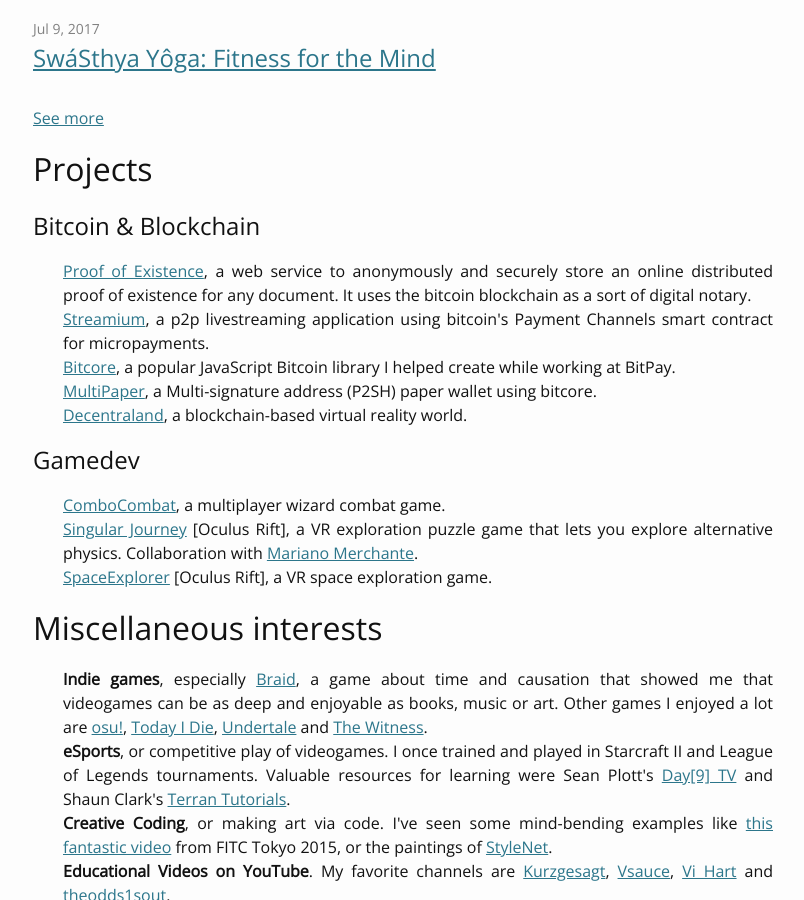
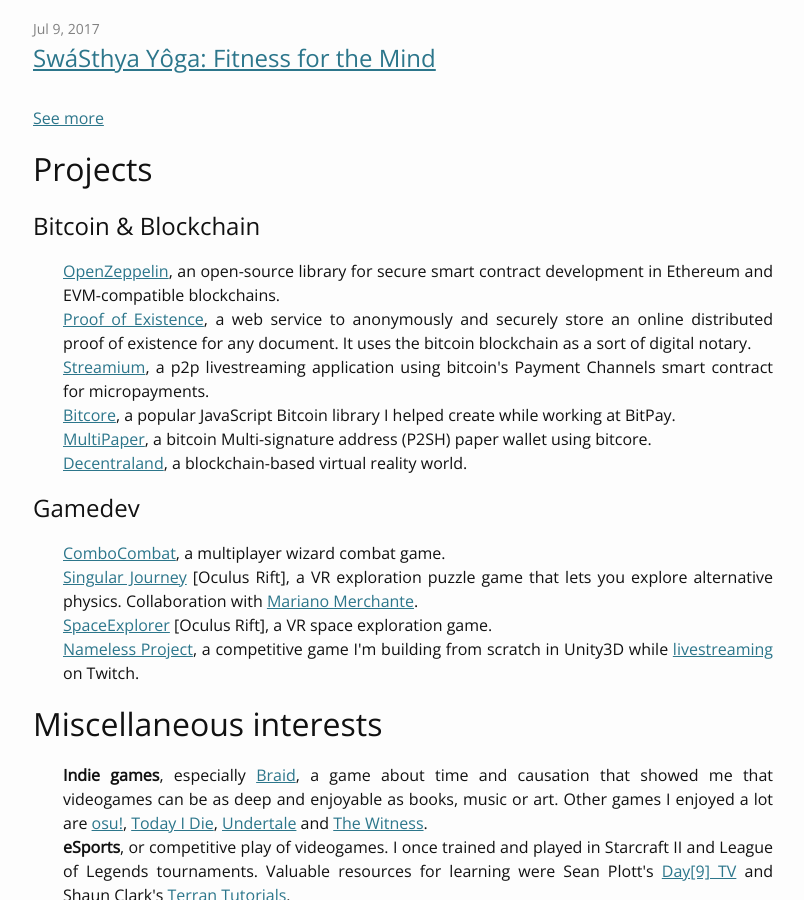
Before and after one commit to tobyornottobe/maraoz.github.io, a Jekyll site: the page built from index.html, in a window 1280 px wide and 900 px high, scrolled down 933 px. Shown: the whole window, without its empty margins (237-1041 px from the left). Built offline with Jekyll 4.4.1, drawn with Linux system fonts in a browser that asks for light colours.

Commit message:
update projects

```diff
--- a/index.html
+++ b/index.html
@@ -30,10 +30,11 @@
   <h1>Projects</h1>
   <h2>Bitcoin & Blockchain</h2>
   <ul>
+    <li><a href="https://github.com/OpenZeppelin/openzeppelin-contracts">OpenZeppelin</a>, an open-source library for secure smart contract development in Ethereum and EVM-compatible blockchains.</li>
     <li><a href="https://proofofexistence.com/">Proof of Existence</a>, a web service to anonymously and securely store an online distributed proof of existence for any document. It uses the bitcoin blockchain as a sort of digital notary.</li>
-    <li><a href="https://streamium.io">Streamium</a>, a p2p livestreaming application using bitcoin's Payment Channels smart contract for micropayments.</li>
-    <li><a href="https://github.com/bitpay/bitcore-lib">Bitcore</a>, a popular JavaScript Bitcoin library I helped create while working at BitPay. </li>
-    <li><a href="https://maraoz.com/multipaper/">MultiPaper</a>, a Multi-signature address (P2SH) paper wallet using bitcore.</li>
+    <li><a href="https://github.com/streamium/streamium">Streamium</a>, a p2p livestreaming application using bitcoin's Payment Channels smart contract for micropayments.</li>
+    <li><a href="https://github.com/bitpay/bitcore">Bitcore</a>, a popular JavaScript Bitcoin library I helped create while working at BitPay. </li>
+    <li><a href="https://maraoz.com/multipaper/">MultiPaper</a>, a bitcoin Multi-signature address (P2SH) paper wallet using bitcore.</li>
     <li><a href="https://decentraland.org/">Decentraland</a>, a blockchain-based virtual reality world.</li>
   </ul>
   <h2>Gamedev</h2>
@@ -41,6 +42,7 @@
     <li><a href="https://www.youtube.com/watch?v=qok3yKZuAgs">ComboCombat</a>, a multiplayer wizard combat game.
       <li><a href="https://www.youtube.com/watch?v=o5z2vPKuAa4">Singular Journey</a> [Oculus Rift], a VR exploration puzzle game that lets you explore alternative physics. Collaboration with <a href="https://twitter.com/mmerchante">Mariano Merchante</a>.</li>
       <li><a href="">SpaceExplorer</a> [Oculus Rift], a VR space exploration game.</li>
+      <li><a href="https://youtu.be/Xuw6zWV0YTg?t=807">Nameless Project</a>, a competitive game I'm building from scratch in Unity3D while <a href="https://twitch.tv/manuelaraoz">livestreaming</a> on Twitch.</li>
   </ul>
 
   <h1>Miscellaneous interests</h1>
```
